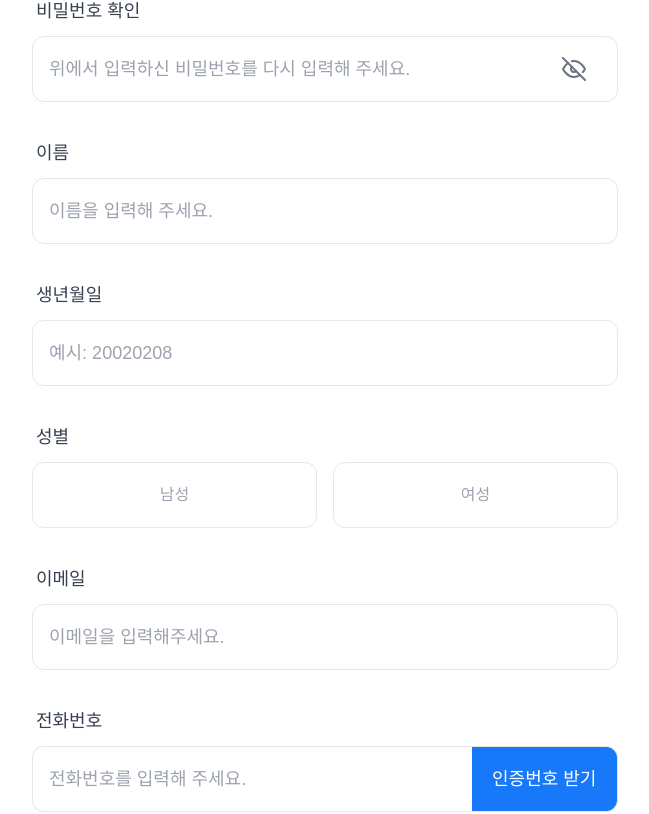
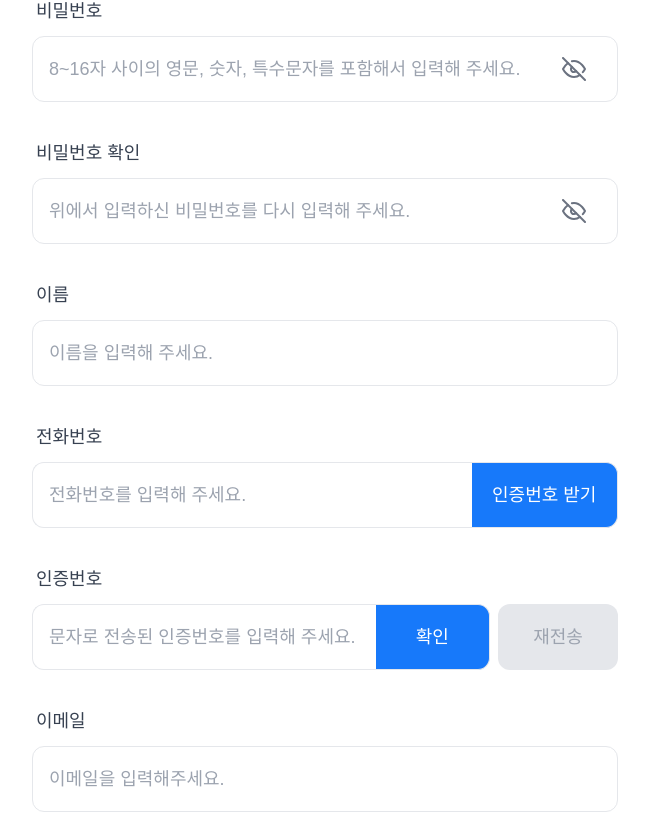
Before and after one commit to JOBaboso/Jobaboso-front, a React (Vite) app: page /auth/signup/university in a window 1280 px wide. Shown: the part 930-1744 px from the top of the page, without its empty margins (315-964 px from the left). Built offline with nearby package versions, Linux system fonts and the light colour scheme.

Commit message:
feat : db 정보에 맞게 필드 수정

```diff
--- a/src/components/auth/CredentialsSection.tsx
+++ b/src/components/auth/AccountInfoSection.tsx
@@ -5,13 +5,15 @@ import { FiEye, FiEyeOff } from 'react-icons/fi';
 
 interface Props {
   onCheckUsername: () => void;
+  nameError?: string;
   usernameError?: string;
   passwordError?: string;
   passwordConfirmError?: string;
 }
 
-export const CredentialsSection: React.FC<Props> = ({
+export const AccountInfoSection: React.FC<Props> = ({
   onCheckUsername,
+  nameError,
   usernameError,
   passwordError,
   passwordConfirmError,
@@ -52,6 +54,7 @@ export const CredentialsSection: React.FC<Props> = ({
         rightIcon={showPasswordConfirm ? <FiEye size={24} /> : <FiEyeOff size={24} />}
         onRightIconClick={() => setShowPasswordConfirm((prev) => !prev)}
       />
+      <InputField id="name" label="이름" placeholder="이름을 입력해 주세요." error={nameError} />
     </div>
   );
 };
--- a/src/components/auth/AgreementSection.tsx
+++ b/src/components/auth/AgreementSection.tsx
@@ -16,7 +16,6 @@ const agreementsData: Agreement[] = [
 ];
 
 interface Props {
-  /** 전체 동의 상태가 바뀔 때 호출됩니다 */
   onAllChecked: (allChecked: boolean) => void;
 }
 
--- a/src/components/auth/CommonSignupFormSection.tsx
+++ b/src/components/auth/CommonSignupFormContainer.tsx
@@ -1,11 +1,17 @@
 // src/components/auth/CommonSignupFormSection.tsx
 import React, { FormEvent, useState } from 'react';
-import { CredentialsSection } from './CredentialsSection';
+import { AccountInfoSection } from './AccountInfoSection';
 import { PersonalInfoSection } from './PersonalInfoSection';
-import { PhoneVerificationSection } from './PhoneVerificationSection';
+import { ContactInfoSection } from './ContactInfoSection';
 import { AgreementSection } from './AgreementSection';
 
-export const CommonSignupFormSection: React.FC = () => {
+interface CommonSignupFormSectionProps {
+  showPersonalInfo?: boolean; // ← 기본값은 false
+}
+
+export const CommonSignupFormContainer: React.FC<CommonSignupFormSectionProps> = ({
+  showPersonalInfo = false,
+}) => {
   const [gender, setGender] = useState<'male' | 'female' | ''>('');
   const [allAgreed, setAllAgreed] = useState(false);
 
@@ -25,14 +31,17 @@ export const CommonSignupFormSection: React.FC = () => {
 
   return (
     <form className="space-y-3" onSubmit={onSubmit}>
-      <CredentialsSection onCheckUsername={handleCheckUsername} />
-      <PersonalInfoSection gender={gender} onGenderChange={setGender} />
-      <PhoneVerificationSection
+      <AccountInfoSection onCheckUsername={handleCheckUsername} />
+
+      {showPersonalInfo && <PersonalInfoSection gender={gender} onGenderChange={setGender} />}
+
+      <ContactInfoSection
         onRequestCode={handleRequestCode}
         onVerifyCode={handleVerifyCode}
         onResendCode={handleResendCode}
       />
       <AgreementSection onAllChecked={setAllAgreed} />
+
       <button
         type="submit"
         className="my-9 w-full rounded-xl bg-mainBlue py-4 text-h2 text-white hover:opacity-50"
--- a/src/components/auth/PhoneVerificationSection.tsx
+++ b/src/components/auth/ContactInfoSection.tsx
@@ -1,5 +1,6 @@
 import React from 'react';
 import { InputWithButton } from '@components/common/InputWithButton';
+import { InputField } from '@components/common/InputField';
 
 interface Props {
   onRequestCode: () => void;
@@ -9,7 +10,7 @@ interface Props {
   verificationError?: string;
 }
 
-export const PhoneVerificationSection: React.FC<Props> = ({
+export const ContactInfoSection: React.FC<Props> = ({
   onRequestCode,
   onVerifyCode,
   onResendCode,
@@ -50,5 +51,6 @@ export const PhoneVerificationSection: React.FC<Props> = ({
         </button>
       </div>
     </div>
+    <InputField id="email" label="이메일" placeholder="이메일을 입력해주세요." />
   </div>
 );
--- a/src/components/auth/PersonalInfoSection.tsx
+++ b/src/components/auth/PersonalInfoSection.tsx
@@ -4,7 +4,6 @@ import { InputField } from '@components/common/InputField';
 import { BinarySelector } from '@components/common/BinarySelector';
 
 interface Props {
-  nameError?: string;
   birthError?: string;
   genderError?: string;
   gender: 'male' | 'female' | '';
@@ -12,15 +11,12 @@ interface Props {
 }
 
 export const PersonalInfoSection: React.FC<Props> = ({
-  nameError,
   birthError,
   genderError,
   gender,
   onGenderChange,
 }) => (
   <div className="mb-10 space-y-3">
-    <InputField id="name" label="이름" placeholder="이름을 입력해 주세요." error={nameError} />
-
     <InputField id="birth" label="생년월일" placeholder="예시: 20020208" error={birthError} />
 
     <BinarySelector
@@ -31,7 +27,5 @@ export const PersonalInfoSection: React.FC<Props> = ({
       onChange={onGenderChange}
       error={genderError}
     />
-
-    <InputField id="email" label="이메일" placeholder="이메일을 입력해주세요." />
   </div>
 );
--- a/src/components/auth/UniversityInfoSection.tsx
+++ b/src/components/auth/UniversityInfoSection.tsx
@@ -13,6 +13,9 @@ export const UniversityInfoSection: React.FC = () => {
         onRightIconClick={() => {}}
       />
 
+      {/* 학과명 작성 */}
+      <InputField id="DepartmentName" label="학과명" placeholder="학과명을 입력해 주세요." />
+
       {/* 재직증명서 */}
       <InputField
         id="CertificationOfEmployment"
--- a/src/pages/auth/SignUpPersonalPage.tsx
+++ b/src/pages/auth/SignUpPersonalPage.tsx
@@ -1,5 +1,5 @@
 import React from 'react';
-import { CommonSignupFormSection } from '@components/auth/CommonSignupFormSection';
+import { CommonSignupFormContainer } from '@components/auth/CommonSignupFormContainer';
 
 const SignupPersonalPage: React.FC = () => {
   return (
@@ -8,7 +8,7 @@ const SignupPersonalPage: React.FC = () => {
         <h1 className="mb-8 text-center text-[40px] font-bold leading-[60px] text-gray-800">
           개인 회원가입
         </h1>
-        <CommonSignupFormSection />
+        <CommonSignupFormContainer showPersonalInfo />
       </div>
     </div>
   );
--- a/src/pages/auth/SignupCompanyPage.tsx
+++ b/src/pages/auth/SignupCompanyPage.tsx
@@ -1,6 +1,6 @@
 import React from 'react';
 import { CompanyInfoSection } from '@components/auth/CompanyInfoSection';
-import { CommonSignupFormSection } from '@components/auth/CommonSignupFormSection';
+import { CommonSignupFormContainer } from '@components/auth/CommonSignupFormContainer';
 
 const SignupCompanyPage: React.FC = () => {
   return (
@@ -14,7 +14,7 @@ const SignupCompanyPage: React.FC = () => {
         <CompanyInfoSection />
 
         <h2 className="mb-4 text-h2 text-gray-900">인사담당자 정보</h2>
-        <CommonSignupFormSection />
+        <CommonSignupFormContainer />
       </div>
     </div>
   );
--- a/src/pages/auth/SignupUniversityPage.tsx
+++ b/src/pages/auth/SignupUniversityPage.tsx
@@ -1,6 +1,6 @@
 import React from 'react';
 import { UniversityInfoSection } from '@components/auth/UniversityInfoSection';
-import { CommonSignupFormSection } from '@components/auth/CommonSignupFormSection';
+import { CommonSignupFormContainer } from '@components/auth/CommonSignupFormContainer';
 
 const SignupUniversityPage: React.FC = () => {
   return (
@@ -14,7 +14,7 @@ const SignupUniversityPage: React.FC = () => {
         <UniversityInfoSection />
 
         <h2 className="mb-4 text-h2 text-gray-900">교직원 정보</h2>
-        <CommonSignupFormSection />
+        <CommonSignupFormContainer />
       </div>
     </div>
   );
```
